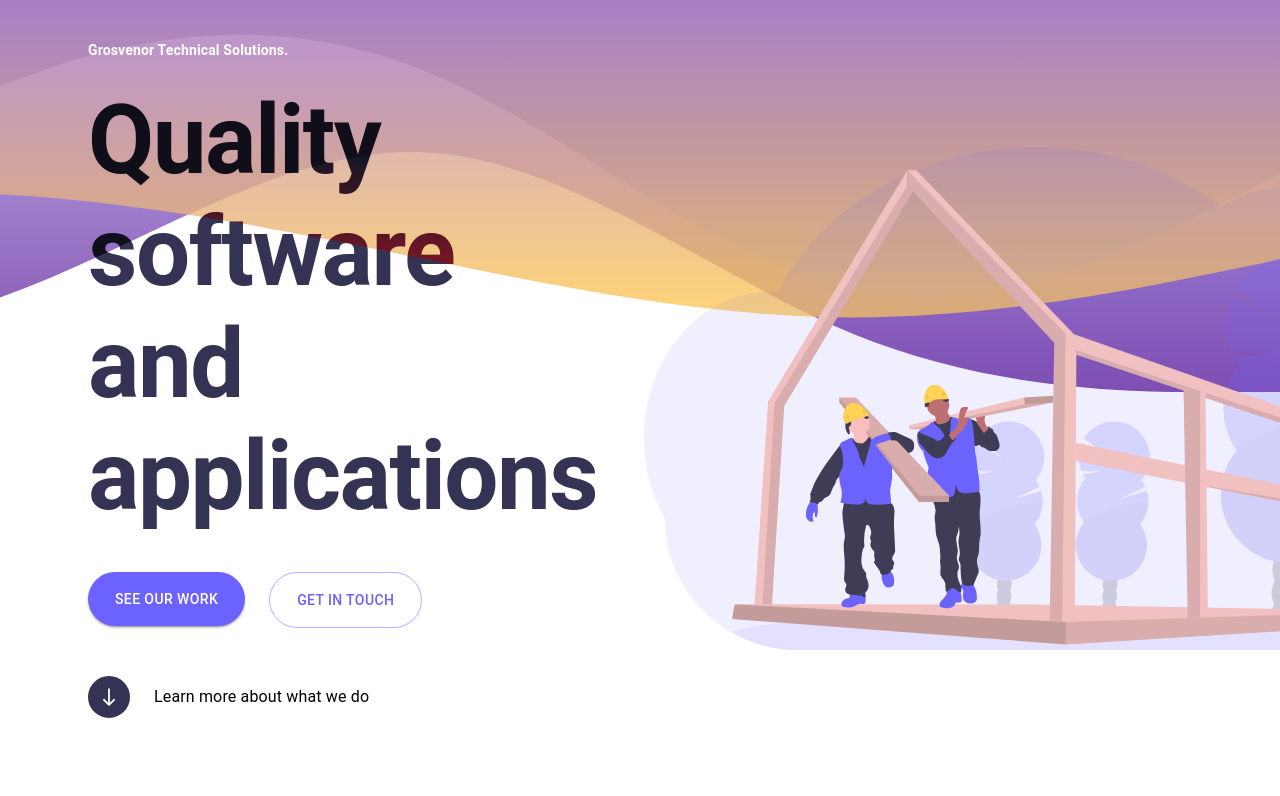
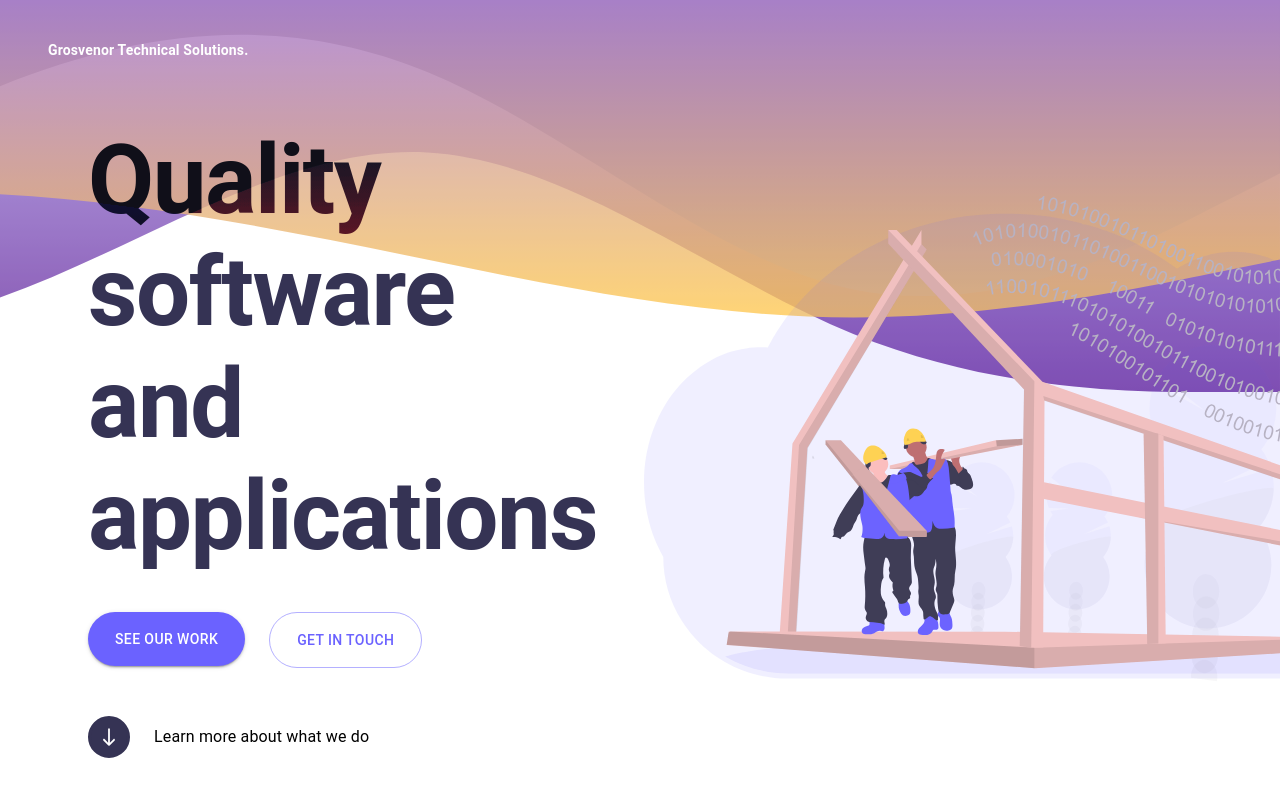
Before and after one commit to izabellewilding/grosvenor-tech-solutions-website, a React (Create React App) app: page / in a window 1280 px wide. Shown: the top 796 px of the page. Built offline with nearby package versions, Linux system fonts and the light colour scheme.

Commit message:
add code svg

```diff
--- a/src/components/Hero.js
+++ b/src/components/Hero.js
@@ -3,7 +3,7 @@ import styled from "@emotion/styled";
 import Grid from "@mui/material/Grid";
 import Button from "@mui/material/Button";
 import { ReactComponent as DownArrowGraphic } from "../assets/down-arrow-svg.svg";
-import { ReactComponent as Graphic } from "../assets/construction_graphic.svg";
+import { ReactComponent as Graphic } from "../assets/construction_graphic_code.svg";
 import { Typography } from "@mui/material";
 
 const StyledMuiGrid = styled(Grid)`
--- a/src/components/Navigation.js
+++ b/src/components/Navigation.js
@@ -8,7 +8,7 @@ const Wrapper = styled.div`
   display: flex;
   justify-content: space-between;
   max-width: 100vw;
-  padding: 2.5rem 5vw 0 5vw;
+  padding: 2.5rem 1.5rem;
 `;
 
 const Logo = styled(Typography)`
```
Also changed, not shown: src/assets/construction_graphic_code.svg (added).
